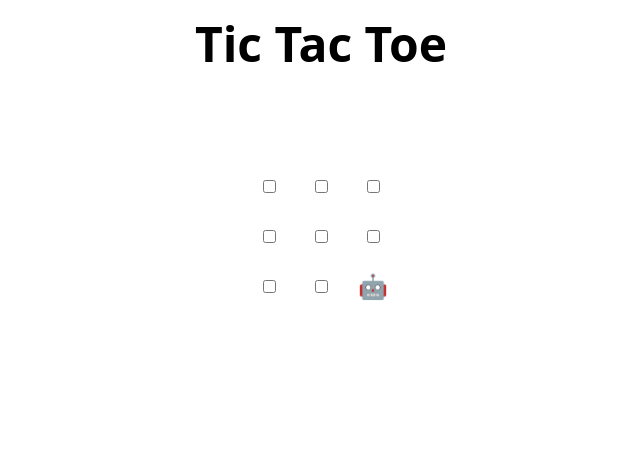
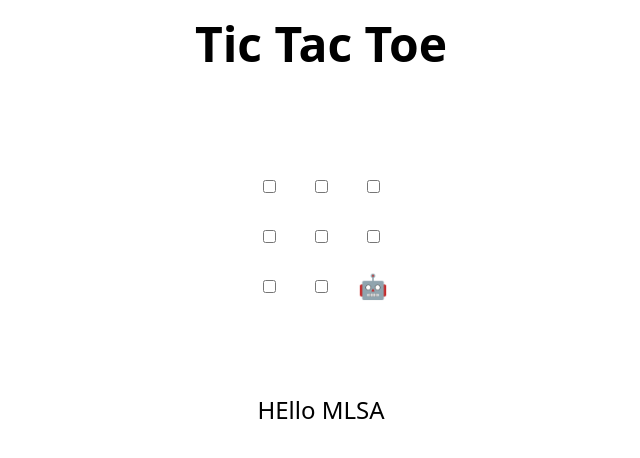
Before and after one commit to ronakxkhandelwal/MLSA_Task1, a plain HTML site: page index.html in a window 1280 px wide. Shown: the whole page, without its empty margins (319-959 px from the left). Drawn offline with Linux system fonts and the light colour scheme.

Commit message:
Update index.html
Ronak Khandelwal MLSA

```diff
--- a/index.html
+++ b/index.html
@@ -47,6 +47,7 @@
   </tr>
 </table>
 
+<p>HEllo MLSA</p>
 <h2 hidden>Game over, refresh to play again 🧑‍💻 🤖!</h2>
 
 <script>
```
